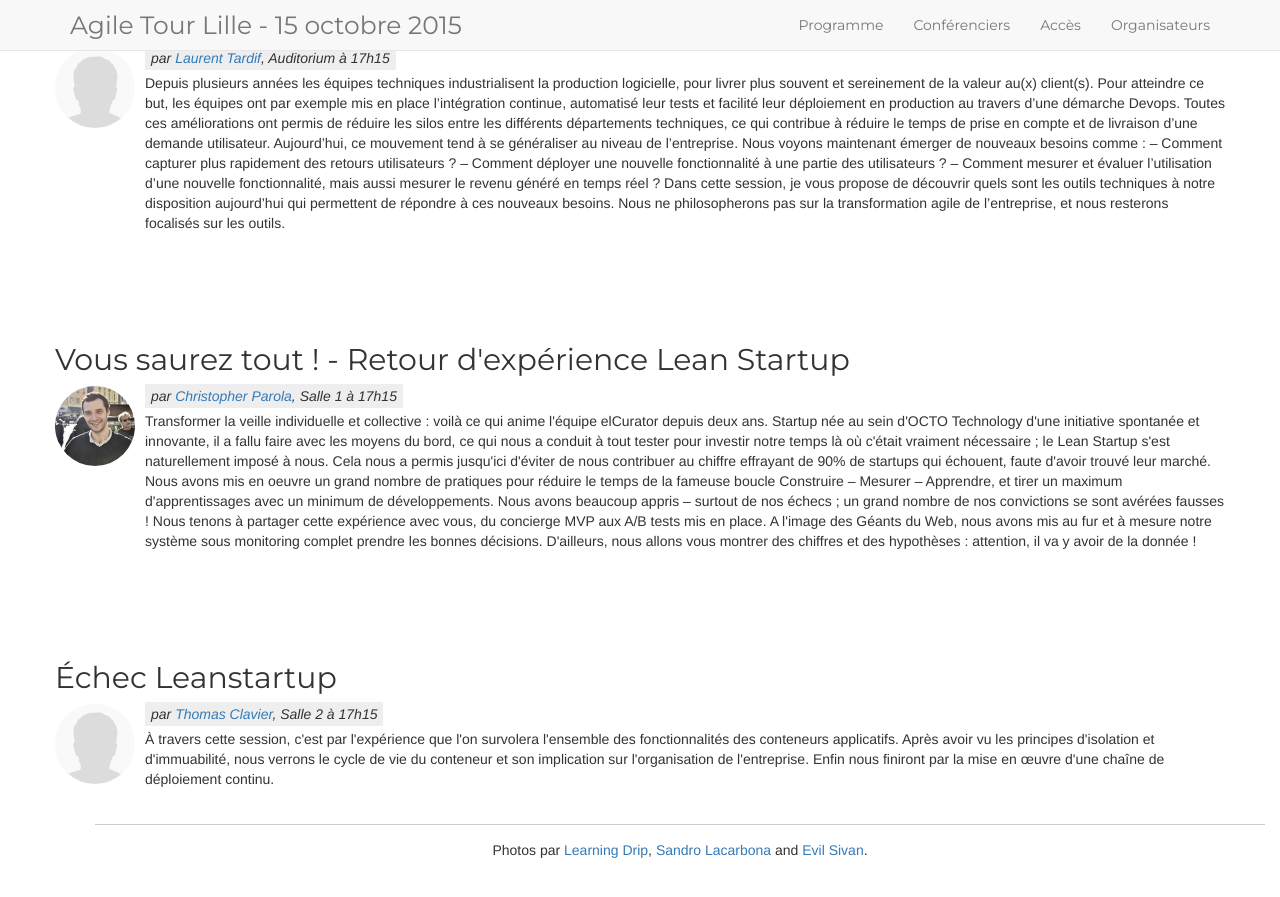
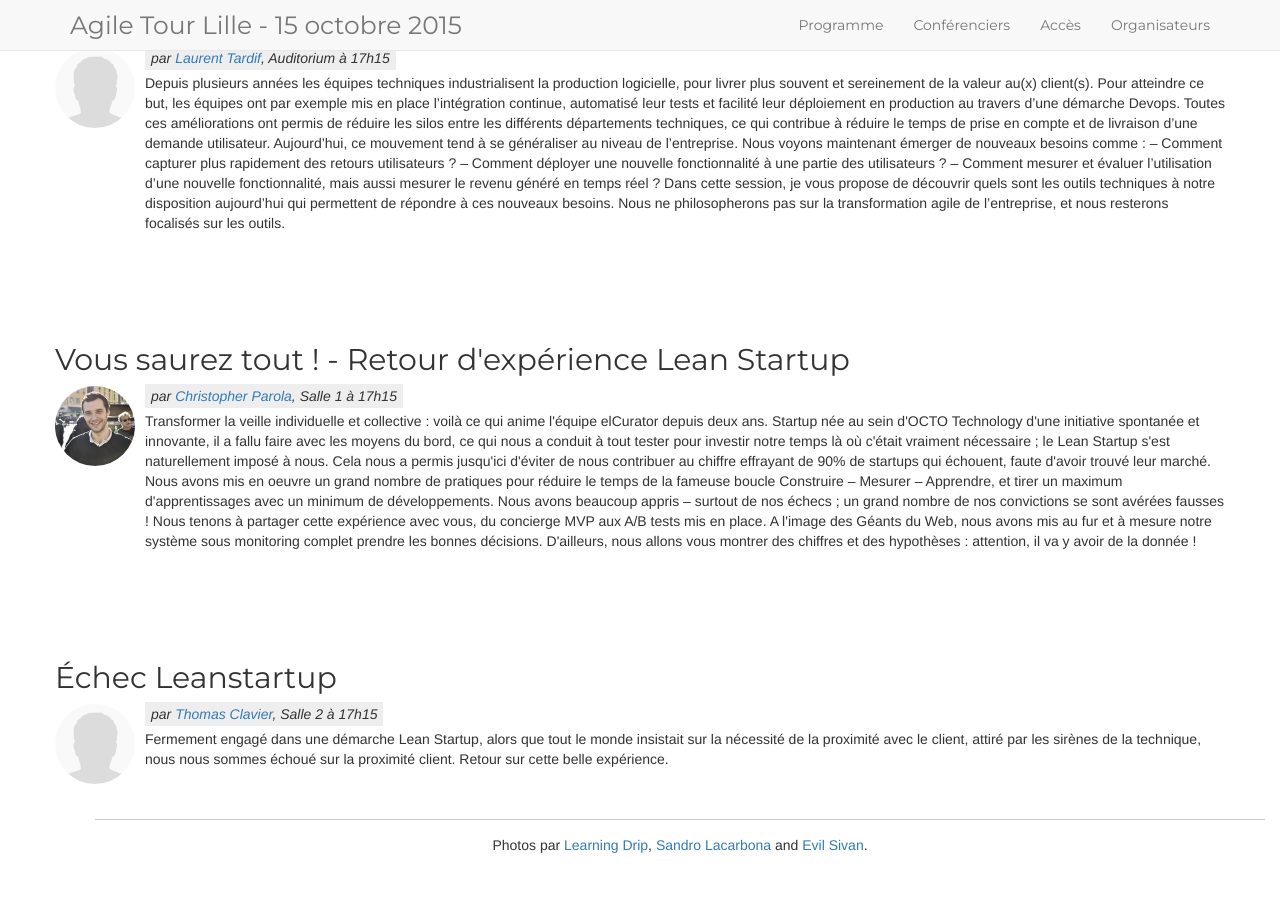
Before and after one commit to jak78/agile-tour-lille-2017, a Jekyll site: the page built from 99-talks.html, in a window 1280 px wide and 900 px high, scrolled down 7192 px. Shown: the top 897 px of the window. Built offline with Jekyll 4.4.1, drawn with Linux system fonts in a browser that asks for light colours; nearby versions of some CDN libraries.

Commit message:
fix Thomas Clavier talk description

```diff
--- a/_data/schedule.yml
+++ b/_data/schedule.yml
@@ -165,7 +165,7 @@
         description: "Transformer la veille individuelle et collective : voilà ce qui anime l'équipe elCurator depuis deux ans.  Startup née au sein d'OCTO Technology d'une initiative spontanée et innovante, il a fallu faire avec les moyens du bord, ce qui nous a conduit à tout tester pour investir notre temps là où c'était vraiment nécessaire ; le Lean Startup s'est naturellement imposé à nous. Cela nous a permis jusqu'ici d'éviter de nous contribuer au chiffre effrayant de 90% de startups qui échouent, faute d'avoir trouvé leur marché.  Nous avons mis en oeuvre un grand nombre de pratiques pour réduire le temps de la fameuse boucle Construire – Mesurer – Apprendre, et tirer un maximum d'apprentissages avec un minimum de développements. Nous avons beaucoup appris – surtout de nos échecs ; un grand nombre de nos convictions se sont avérées fausses ! Nous tenons à partager cette expérience avec vous, du concierge MVP aux A/B tests mis en place.  A l'image des Géants du Web, nous avons mis au fur et à mesure notre système sous monitoring complet prendre les bonnes décisions. D'ailleurs, nous allons vous montrer des chiffres et des hypothèses : attention, il va y avoir de la donnée !"
       - subject: Échec Leanstartup
         speaker: Thomas Clavier
-        description: "À travers cette session, c'est par l'expérience que l'on survolera l'ensemble des fonctionnalités des conteneurs applicatifs.  Après avoir vu les principes d'isolation et d'immuabilité, nous verrons le cycle de vie du conteneur et son implication sur l'organisation de l'entreprise. Enfin nous finiront par la mise en œuvre d'une chaîne de déploiement continu."
+        description: "Fermement engagé dans une démarche Lean Startup, alors que tout le monde insistait sur la nécessité de la proximité avec le client, attiré par les sirènes de la technique, nous nous sommes échoué sur la proximité client. Retour sur cette belle expérience."
   - hour: 18h15
     special: 1
     content:
```
